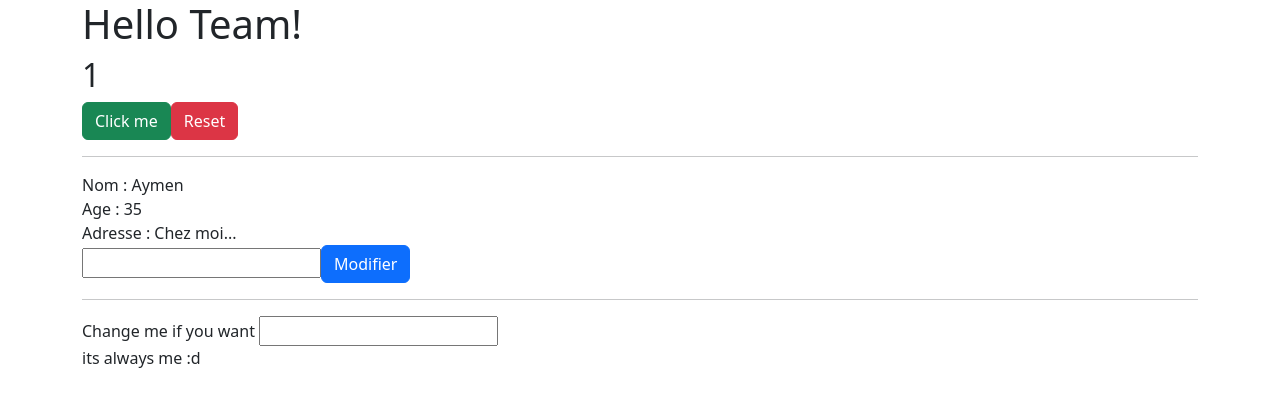
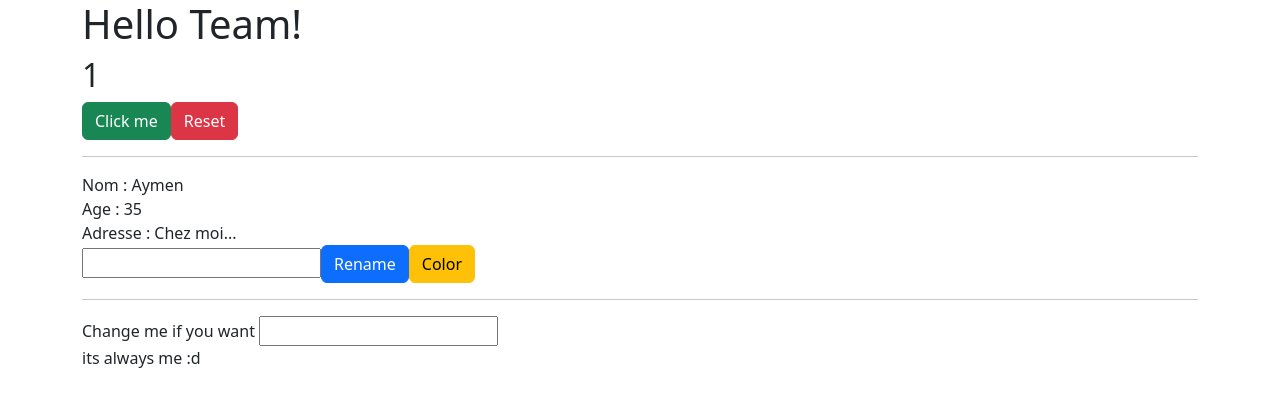
Before and after one commit to RayenRk/first-app, an Angular app: page / in a window 1280 px wide. Shown: the top 406 px of the page. Built offline with nearby package versions, Linux system fonts and the light colour scheme.

Commit message:
🟨 add color button

```diff
--- a/src/app/form/form.component.html
+++ b/src/app/form/form.component.html
@@ -5,5 +5,6 @@ Age : {{age}}<br>
 Adresse : {{adresse}}<br>
 
 <input #name [value]="">
-<button class="btn btn-primary" (click)="modifierColor(name.value)">Modifier</button>
+<button class="btn btn-primary" (click)="modifier(name.value)">Rename</button>
+<button class="btn btn-warning" (click)="modifierColor(name.value)">Color</button>
 </div>
```
